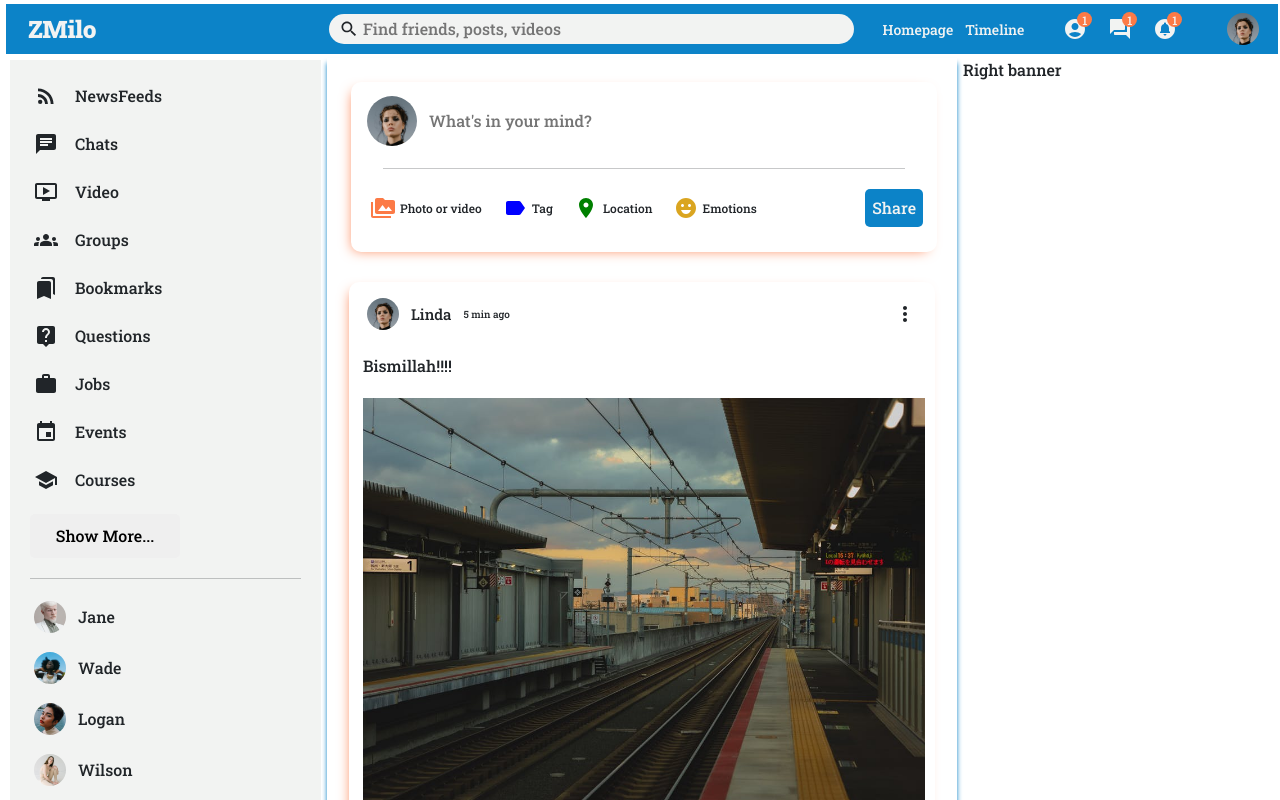
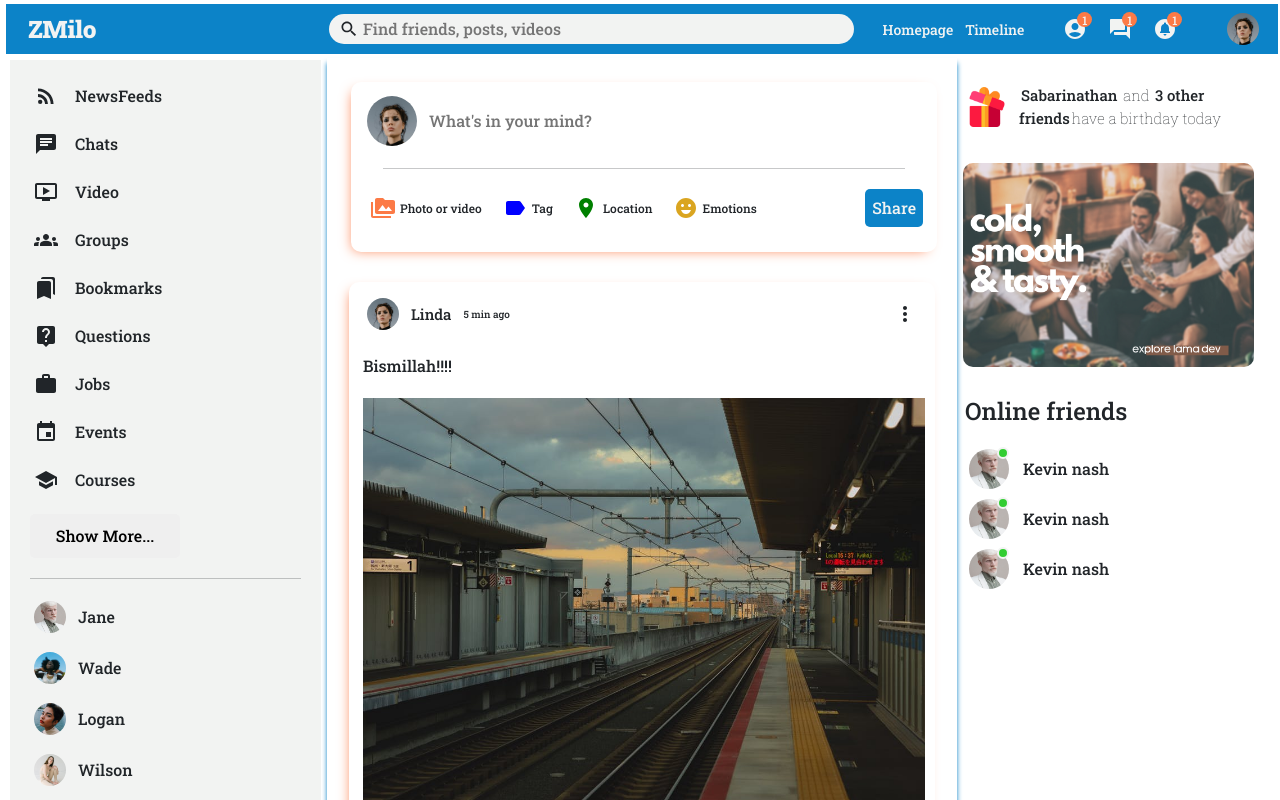
Before and after one commit to razzaksr/ZMiloReactUI, a React (Create React App) app: page / in a window 1280 px wide. Shown: the top 800 px of the page. Built offline with nearby package versions, Linux system fonts and the light colour scheme.

Commit message:
right bar done

```diff
--- a/src/Componants/RightBanner/RightBanner.css
+++ b/src/Componants/RightBanner/RightBanner.css
@@ -1,3 +1,61 @@
 .banright{
     flex: 3;
 }
+.wrapright{
+    padding: 20px 20px 0 0;
+}
+.birthdayContainer{
+    display: flex;
+    align-items: center;
+    justify-content: space-around;
+}
+.giftImg{
+    width: 40px;
+    height: 40px;
+    margin-right: 10px;
+}
+.giftText{
+    font-weight: 300;
+    font-size: 15px;
+}
+.ad{
+    width: 100%;
+    border-radius: 10px;
+    margin: 30px 0;
+}
+.rtFriendList{
+    padding: 0;
+    margin: 0;
+    list-style: none;
+}
+.rtFriend{
+    display: flex;
+    margin-right: 15px;
+    align-items: center;
+}
+.rtProfileImgContainer{
+    margin-right: 10px;
+    position: relative;
+}
+.rtProfileImg{
+    width: 40px;
+    height: 40px;
+    border-radius: 50px;
+    object-fit: cover;
+}
+.rtTitle{
+    margin-bottom: 20px;
+}
+.rtOnline{
+    width: 12px;
+    height: 12px;
+    border-radius: 50px;
+    background-color: limegreen;
+    position: absolute;
+    top:-2px;
+    right:0;
+    border: 2px solid #f2f3f2;
+}
+.rtUser{
+    font-weight: 500;
+}
--- a/src/Componants/RightBanner/RightBanner.js
+++ b/src/Componants/RightBanner/RightBanner.js
@@ -3,7 +3,39 @@ import "./RightBanner.css"
 export default function RightBanner() {
   return (
     <div className="banright">
-        <p>Right banner</p>
+        <div className="wrapright">
+          <div className="birthdayContainer">
+            <img src="/props/gift.png" className="giftImg"/>
+            <span className="giftText">
+              <b>Sabarinathan</b> and <b>3 other friends</b>have a birthday today
+            </span>
+          </div>
+          <img className="ad" src="/props/ad.png"/>
+          <h4 className="rtTitle">Online friends</h4>
+          <ul className="rtFriendList">
+            <li className="rtFriend">
+              <div className="rtProfileImgContainer">
+                <img className="rtProfileImg" src="/props/person/2.jpeg"/>
+                <span className="rtOnline"></span>
+              </div>
+              <span className="rtUser">Kevin nash</span>
+            </li>
+            <li className="rtFriend">
+              <div className="rtProfileImgContainer">
+                <img className="rtProfileImg" src="/props/person/2.jpeg"/>
+                <span className="rtOnline"></span>
+              </div>
+              <span className="rtUser">Kevin nash</span>
+            </li>
+            <li className="rtFriend">
+              <div className="rtProfileImgContainer">
+                <img className="rtProfileImg" src="/props/person/2.jpeg"/>
+                <span className="rtOnline"></span>
+              </div>
+              <span className="rtUser">Kevin nash</span>
+            </li>
+          </ul>
+        </div>
     </div>
   )
 }
```
